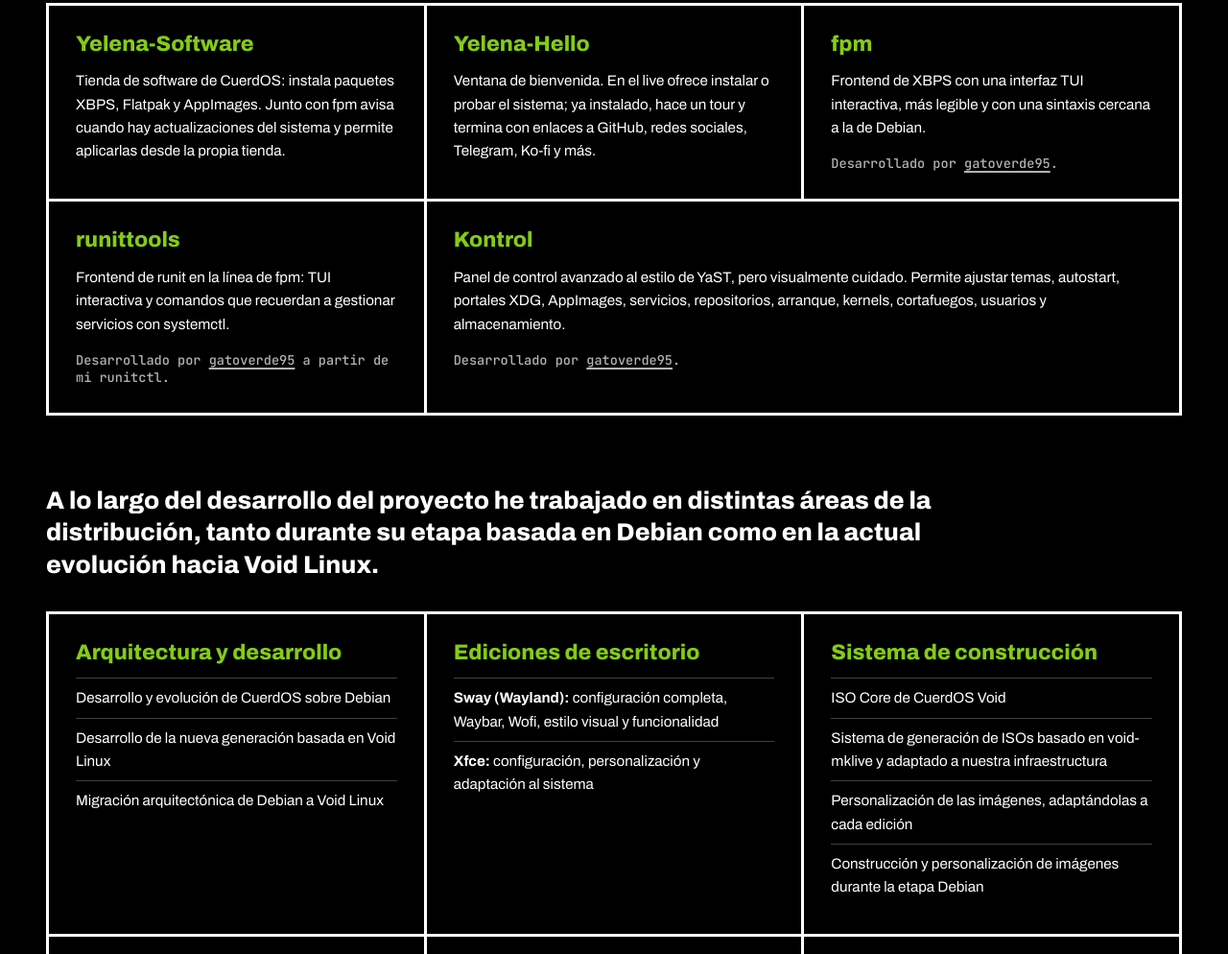
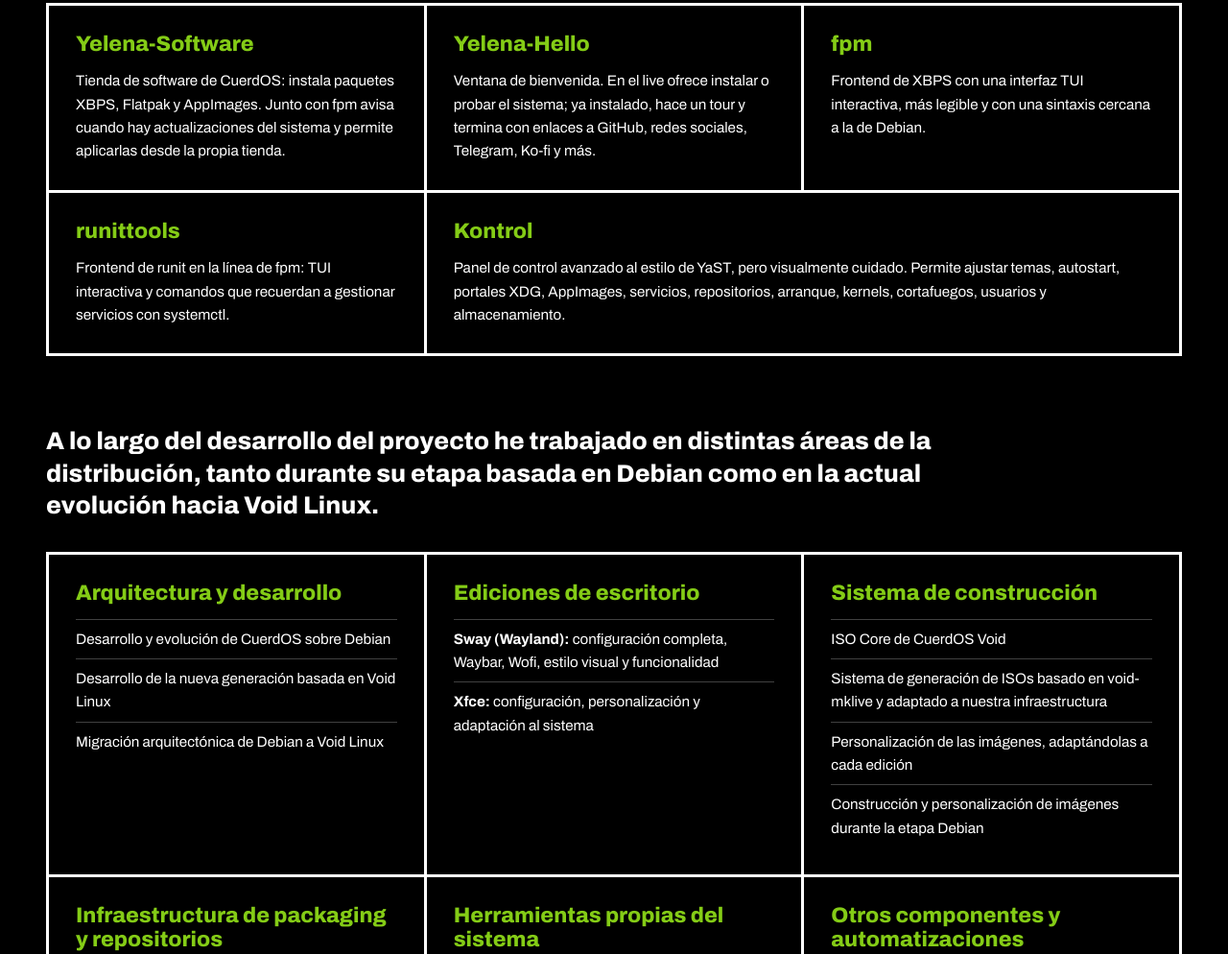
Before and after one commit to vault6kZ/portfolio, a plain HTML site: page index.html in a window 1280 px wide. Shown: the part 3433-4427 px from the top of the page at 96% size. Drawn offline with Linux system fonts and the light colour scheme.

Commit message:
ajuste en la redacción

```diff
--- a/index.html
+++ b/index.html
@@ -430,17 +430,14 @@ footer{border-top:3px solid #fff;padding:28px 0;font:500 .9rem var(--m);color:va
           <div class="contribution-group">
             <h4 class="contribution-category">fpm</h4>
             <p>Frontend de XBPS con una interfaz TUI interactiva, más legible y con una sintaxis cercana a la de Debian.</p>
-            <p class="feature-credit">Desarrollado por <a href="https://github.com/gatoverde95" target="_blank" rel="noopener noreferrer">gatoverde95</a>.</p>
           </div>
           <div class="contribution-group">
             <h4 class="contribution-category">runittools</h4>
             <p>Frontend de runit en la línea de fpm: TUI interactiva y comandos que recuerdan a gestionar servicios con systemctl.</p>
-            <p class="feature-credit">Desarrollado por <a href="https://github.com/gatoverde95" target="_blank" rel="noopener noreferrer">gatoverde95</a> a partir de mi runitctl.</p>
           </div>
           <div class="contribution-group wide">
             <h4 class="contribution-category">Kontrol</h4>
             <p>Panel de control avanzado al estilo de YaST, pero visualmente cuidado. Permite ajustar temas, autostart, portales XDG, AppImages, servicios, repositorios, arranque, kernels, cortafuegos, usuarios y almacenamiento.</p>
-            <p class="feature-credit">Desarrollado por <a href="https://github.com/gatoverde95" target="_blank" rel="noopener noreferrer">gatoverde95</a>.</p>
           </div>
         </div>
 
@@ -540,7 +537,7 @@ footer{border-top:3px solid #fff;padding:28px 0;font:500 .9rem var(--m);color:va
         <h3 class="features-title team-head">Quién hace qué en CuerdOS</h3>
         <ul class="team-list" role="list">
           <li class="team-me"><span class="team-person"><a href="https://github.com/vault6kZ" target="_blank" rel="noopener noreferrer">vault6kZ</a><span class="team-self">Soy yo</span></span><span class="team-tasks">Ediciones Sway y Xfce<br>Instalador<br>Packaging, ISOs y repositorios</span></li>
-          <li><span class="team-person"><a href="https://github.com/gatoverde95" target="_blank" rel="noopener noreferrer">gatoverde95</a></span><span class="team-tasks">Edición Plasma<br>fpm, runittools y Kontrol</span></li>
+          <li><span class="team-person"><a href="https://github.com/gatoverde95" target="_blank" rel="noopener noreferrer">gatoverde95</a></span><span class="team-tasks">Edición Plasma<br> Yelena-Software, Yelena-Hello, fpm, runittools y Kontrol</span></li>
           <li><span class="team-person"><a href="https://github.com/weikis336" target="_blank" rel="noopener noreferrer">weikis336</a></span><span class="team-tasks">Edición GNOME<br>Página web, principalmente</span></li>
           <li><span class="team-person"><a href="https://github.com/Alecaishere" target="_blank" rel="noopener noreferrer">Alecaishere</a></span><span class="team-tasks">Configuración del kernel y optimizaciones</span></li>
           <li><span class="team-person"><a href="https://github.com/YitanT" target="_blank" rel="noopener noreferrer">YitanT</a></span><span class="team-tasks">Ayuda con la página web</span></li>
```
